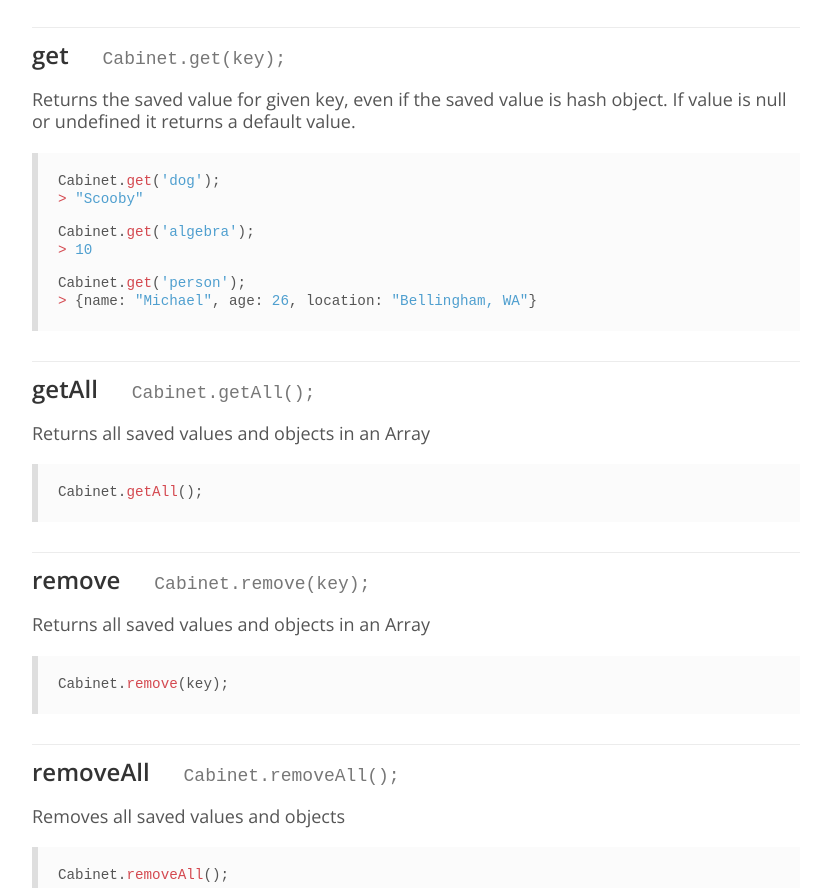
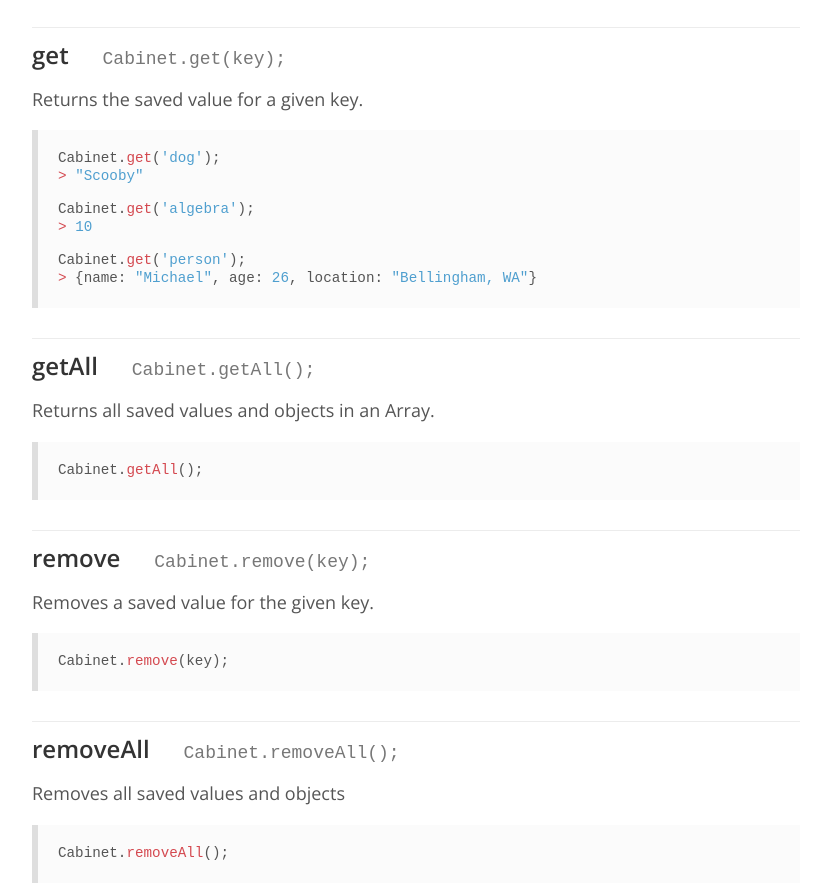
Before and after one commit to michaelferrell/cabinet.js, a plain HTML site: page index.html in a window 1280 px wide. Shown: the part 818-1706 px from the top of the page, without its empty margins (224-1055 px from the left). Drawn offline with nearby package versions, Linux system fonts and the light colour scheme.

Commit message:
update copy

```diff
--- a/index.html
+++ b/index.html
@@ -4,6 +4,8 @@
 <meta charset="utf-8">
 <meta name="viewport" content="width=device-width, initial-scale=1">
 <title>Cabinet JS</title>
+<meta name="description" content="A simple and convenient interface for accessing local and session storage." />
+<meta charset="utf-8" />
 <link href='https://fonts.googleapis.com/css?family=Open+Sans:400,300,300italic,400italic,600,600italic,700,700italic,800,800italic' rel='stylesheet' type='text/css'>
  <link rel="stylesheet" type="text/css" href="main.css">
 </head>
@@ -73,7 +75,7 @@
 	<section class="section">
 		<span class="title">get</span>
 		<code class="method">Cabinet.get(key);</code>
-		<p class="description">Returns the saved value for given key, even if the saved value is hash object. If value is null or undefined it returns a default value.</p>
+		<p class="description">Returns the saved value for a given key.</p>
 		<pre class="markup">
 			<div class="group">
 				<code>
@@ -107,7 +109,7 @@
 	<section class="section">
 		<span class="title">getAll</span>
 		<code class="method">Cabinet.getAll();</code>
-		<p class="description">Returns all saved values and objects in an Array</p>
+		<p class="description">Returns all saved values and objects in an Array.</p>
 		<pre class="markup">
 			<code>
 				Cabinet.<span class="class">getAll</span>();
@@ -118,7 +120,7 @@
 	<section class="section">
 		<span class="title">remove</span>
 		<code class="method">Cabinet.remove(key);</code>
-		<p class="description">Returns all saved values and objects in an Array</p>
+		<p class="description">Removes a saved value for the given key.</p>
 		<pre class="markup">
 			<code>
 				Cabinet.<span class="class">remove</span>(key);
```
